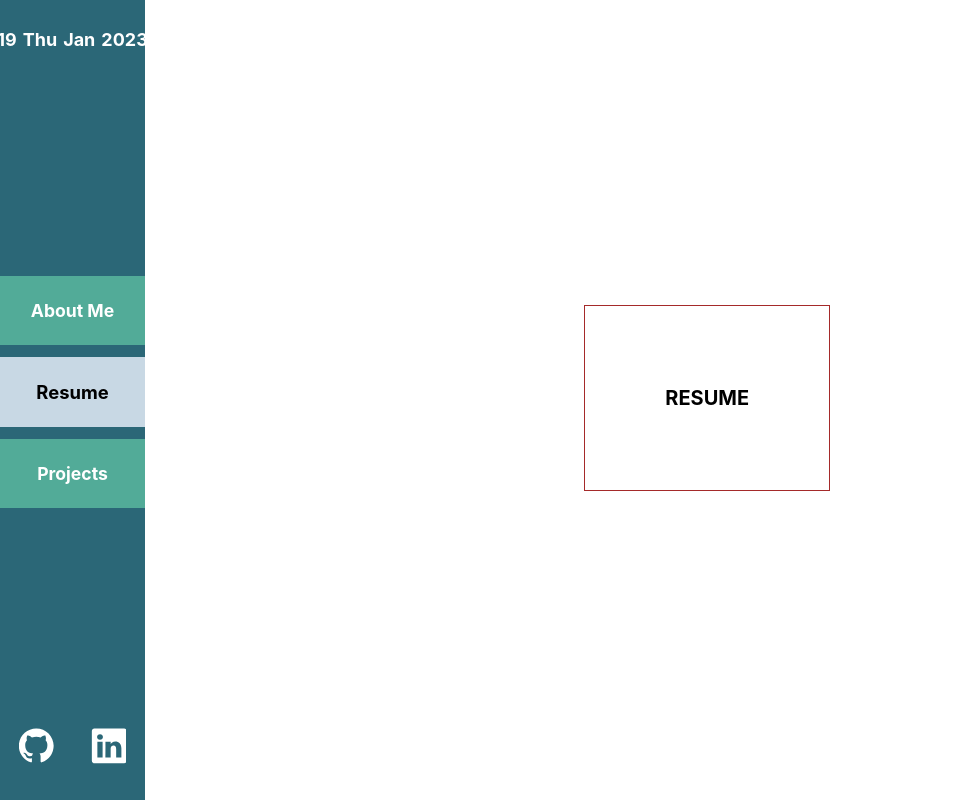
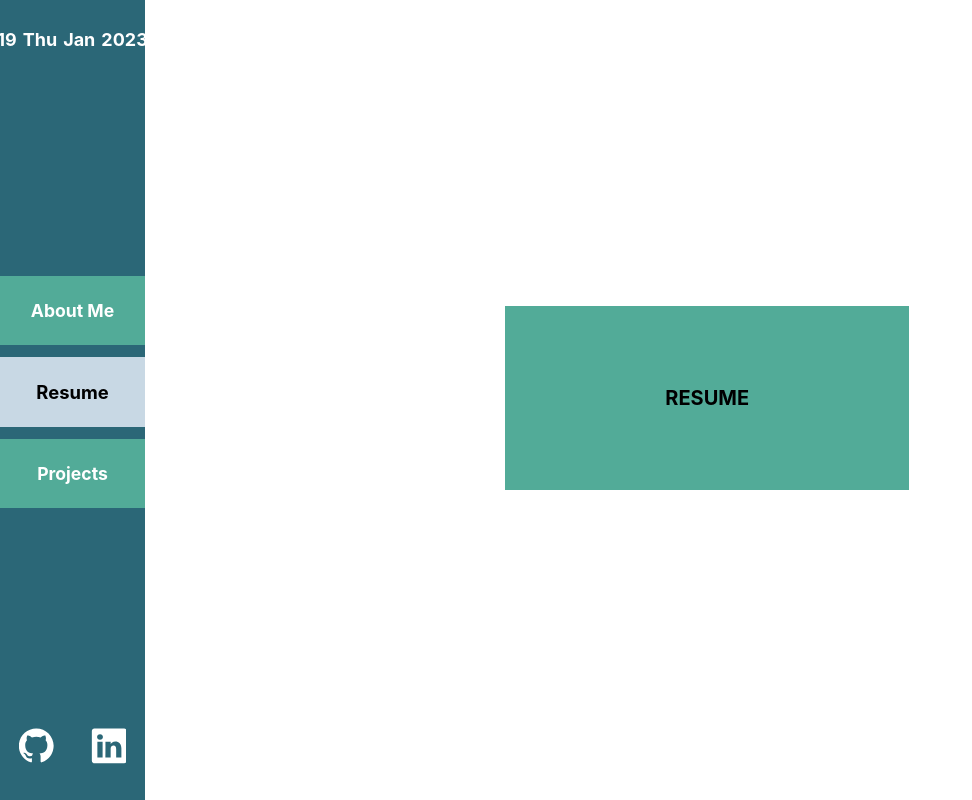
Before and after one commit to SpyridonKaperonis/012023, a React (Create React App) app: page /resume in a window 1280 px wide. Shown: the whole page, without its empty margins (0-972 px from the left). Built offline with nearby package versions, Linux system fonts and the light colour scheme.

Commit message:
changes style
adds padding, changes cursor to pointer, changes background color of div, removes border

```diff
--- a/src/pages/resume.js
+++ b/src/pages/resume.js
@@ -213,16 +213,18 @@ const styles = {
   },
 
   resume:{
-    border: '1px solid brown',
+
     alignSelf: 'center',
     padding: '10vh',
-    backgroundCOlor: 'blue',
+    backgroundColor: '#52AB98',
+    cursor: 'pointer',
   },
 
   resumeA: {
     textDecoration: 'none',
     fontWeight: 'bold',
     fontSize: '2.5vh',
+    padding: '10vh',
     color: 'black',
   },
 
```
